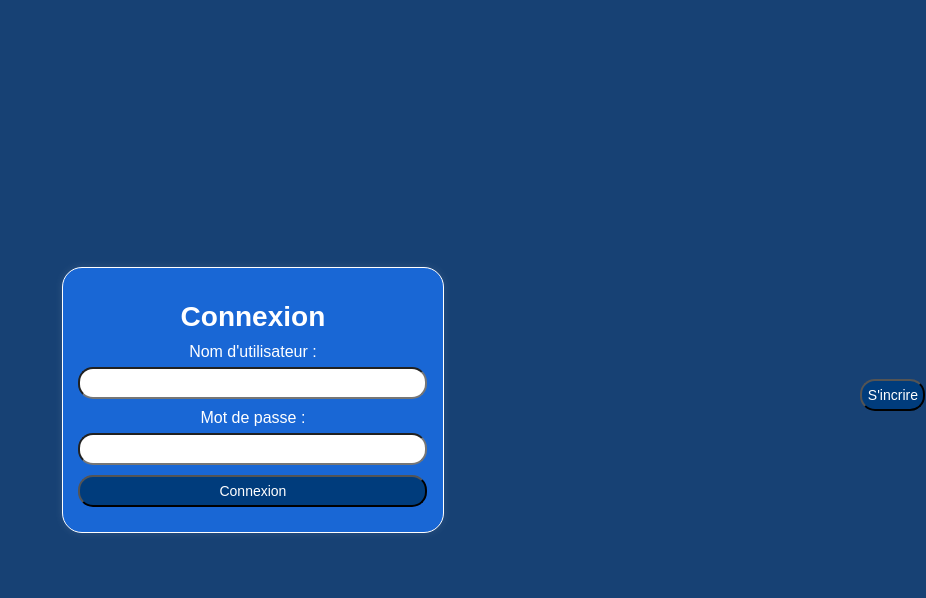
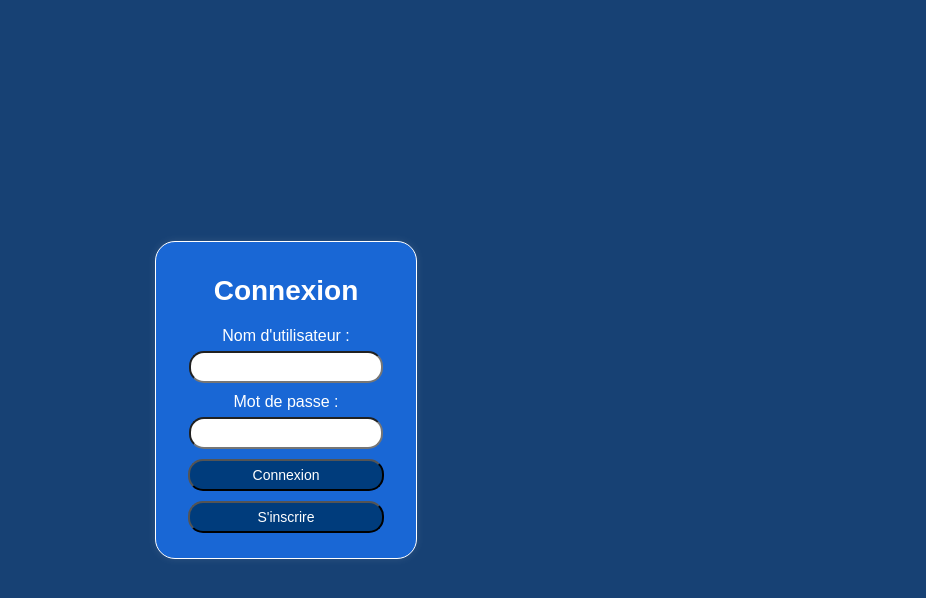
Before and after one commit to sashabrun/Cv_generator, a PHP site: page /Front/Template/Connexion.html in a window 1280 px wide. Shown: the top 598 px of the page, without its empty margins (354-1280 px from the left). Run offline with PHP 8.4, Linux system fonts and the light colour scheme.

Commit message:
Change HTML and CSS

```diff
--- a/Front/Css/Inscription.css
+++ b/Front/Css/Inscription.css
@@ -12,12 +12,11 @@ body {
 h1 {
     text-align: center;
     font-size: 28px;
-    margin-bottom: 10px;
+    margin-bottom: 20px;
 }
 
-form {
-    width: 70%;
-    max-width: 350px;
+.conn {
+    width: 18%;
     padding: 15px;
     border: 1px solid #fff;
     border-radius: 20px;
@@ -26,7 +25,13 @@ form {
     display: flex;
     flex-direction: column;
     align-items: center;
-    margin: auto;
+}
+
+form {
+    width: 85%;
+    display: flex;
+    flex-direction: column;
+    align-items: center;
 }
 
 label {
@@ -45,34 +50,23 @@ input {
     border-radius: 15px;
 }
 
-label, input {
-    display: block;
-}
-
-input[type="submit"] {
+input[type="submit"],
+input[type="button"] {
+    width: 100%;
     background-color: #003c7c;
     color: #fff;
     cursor: pointer;
     border-radius: 15px;
 }
 
-input[type="button"] {
-    background-color: #003c7c;
-    color: #fff;
-    cursor: pointer;
-    border-radius: 15px;
-}
-
-input[type="submit"]:hover {
-    background-color: #0081ff;
-}
-
+input[type="submit"]:hover,
 input[type="button"]:hover {
     background-color: #0081ff;
 }
 
 a {
     color: #003c7c;
+    width: 85%;
 }
 
 a:hover {
@@ -80,7 +74,7 @@ a:hover {
 }
 
 @media screen and (max-width: 600px) {
-    form {
+    .conn {
         width: 90%;
     }
 }
--- a/Front/Template/Connexion.html
+++ b/Front/Template/Connexion.html
@@ -6,17 +6,18 @@
     <link rel="stylesheet" href="../Css/Inscription.css">
 </head>
 <body>
-
-<form method="post" action="connexion.php">
-    <h1>Connexion</h1>
+<div class="conn">
+    <form method="post" action="../../public/connexion.php">
+        <h1>Connexion</h1>
         <label>Nom d'utilisateur :</label>
         <input type="text" name="Nomutilisateur">
         <label>Mot de passe :</label>
         <input type="password" name="password">
         <input type="submit" name="submit" value="Connexion">
-</form>
-<a href="Inscription.html">
-    <input type="button" name="submit" value="S'incrire">
-</a>
+    </form>
+    <a href="Inscription.html">
+        <input type="button" name="submit" value="S'inscrire">
+    </a>
+</div>
 </body>
 </html>
--- a/Front/Template/Inscription.html
+++ b/Front/Template/Inscription.html
@@ -6,7 +6,7 @@
     <link rel="stylesheet" href="../Css/Inscription.css">
 </head>
 <body>
-
+<div class="conn">
     <form method="post" action="../../public/inscription.php">
         <h1>Inscription</h1>
         <label>Nom d'utilisateur :</label>
@@ -26,5 +26,6 @@
         <input type="submit" name="submit" value="Valider">
 
     </form>
+</div>
 </body>
 </html>
```
